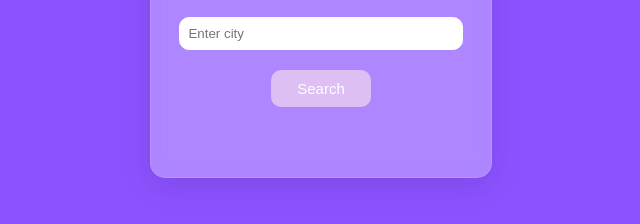
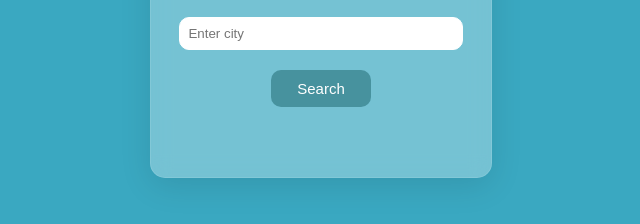
Before and after one commit to abhijeet-exe/CODETECH-Task-1, a plain HTML site: page index.html in a window 1280 px wide. Shown: the part 348-572 px from the top of the page, without its empty margins (319-959 px from the left). Drawn offline with Linux system fonts and the light colour scheme.

Commit message:
Update style.css

```diff
--- a/style.css
+++ b/style.css
@@ -1,5 +1,5 @@
 body {
-    background: #8C52FF;
+    background: #3aa8c1;
     font-family: 'Segoe UI', Tahoma, Geneva, Verdana, sans-serif;
     display: flex;
     align-items: center;
@@ -34,7 +34,7 @@ input {
 }
 
 button {
-    background: #debff4;
+    background: #47929e;
     color: white;
     padding: 10px;
     border: none;
@@ -46,7 +46,7 @@ button {
 }
 
 button:hover {
-    background: #8b48d7;
+    background: #3f35cb;
 }
 
 #temp-div p {
```
